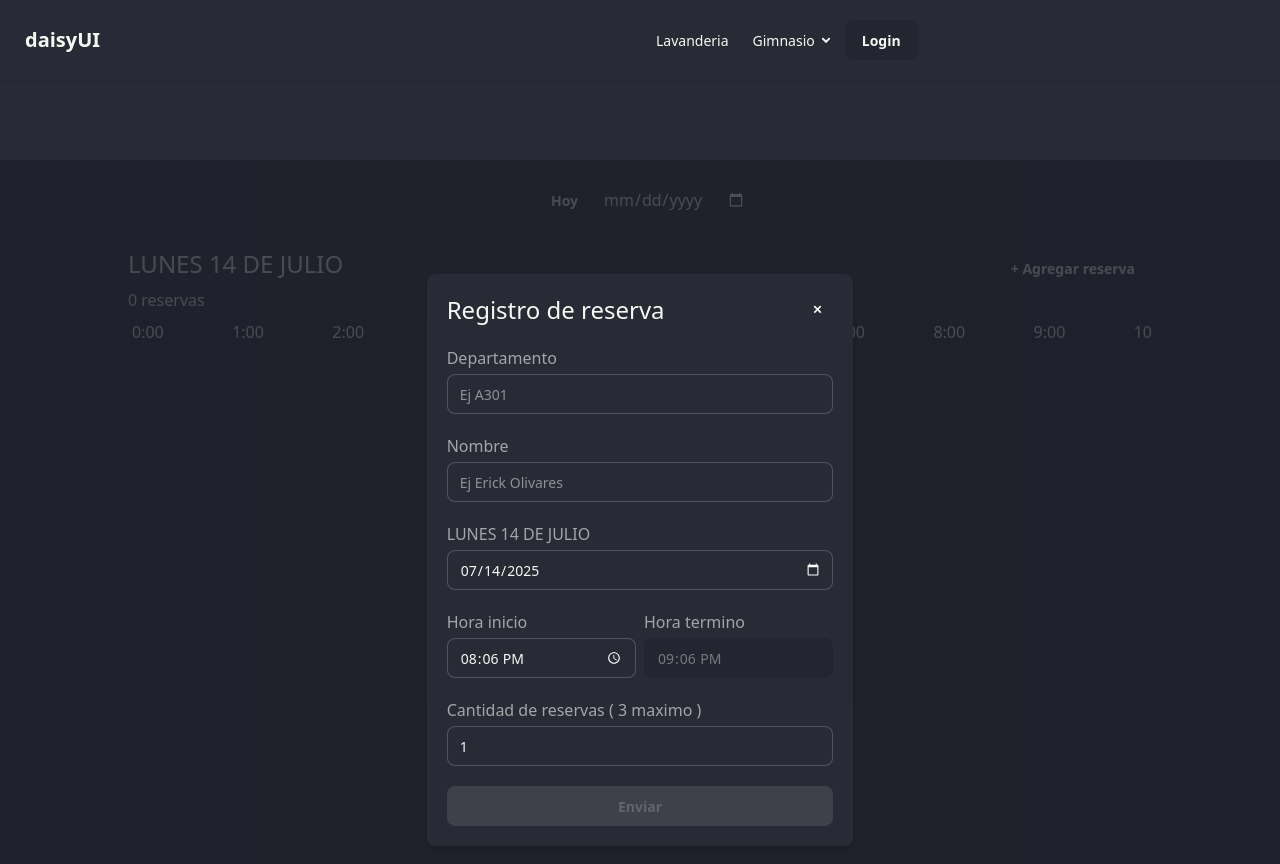
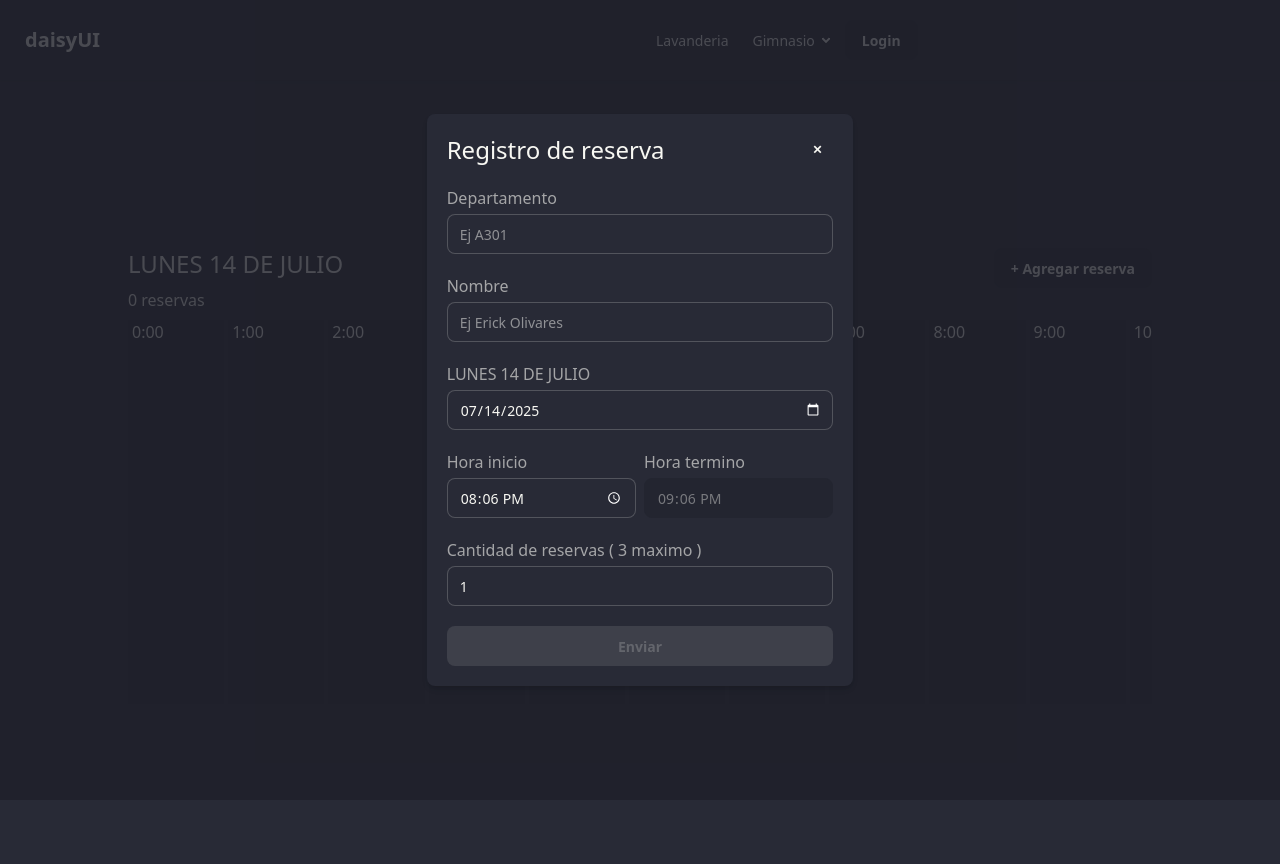
Before and after one commit to VOID1499/tools, an Angular app: page /dashboard/reservas in a window 1280 px wide. Both pictures are taken after a click on the button "+ Agregar reserva". Shown: the top 864 px of the page. After the commit the page ends 800 px from the top, so only its background shows below. Built offline with nearby package versions, Linux system fonts and the light colour scheme; no server answers.

Commit message:
css modal

```diff
--- a/src/app/shared/modal/modal.component.html
+++ b/src/app/shared/modal/modal.component.html
@@ -1,4 +1,4 @@
-<div  [ngClass]="hidden ? 'hidden' : ''" class="absolute left-0 top-0  z-30 w-full h-screen bg-base-300/80 flex flex-col justify-center" >
+<div  [ngClass]="hidden ? 'hidden' : ''" class="fixed left-0 top-0  z-30 w-full h-screen bg-base-300/80 flex flex-col justify-center" >
 
     <ng-container [ngTemplateOutlet]="modalContent">
 
```
